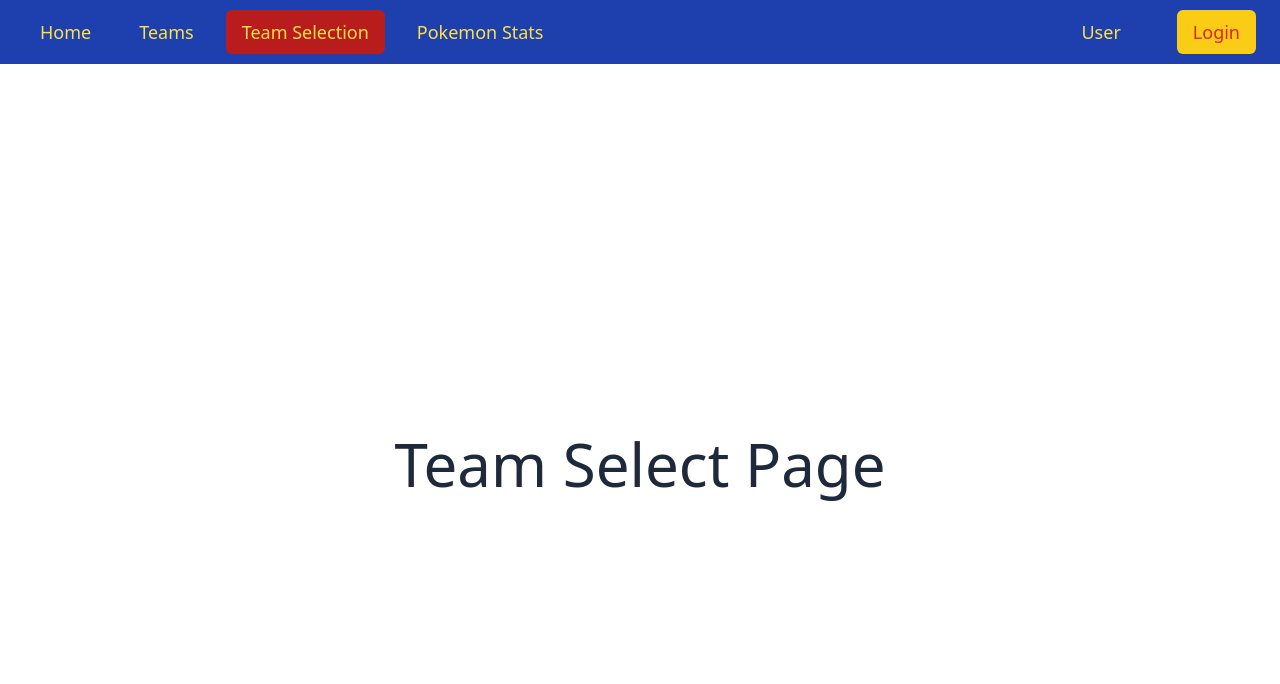
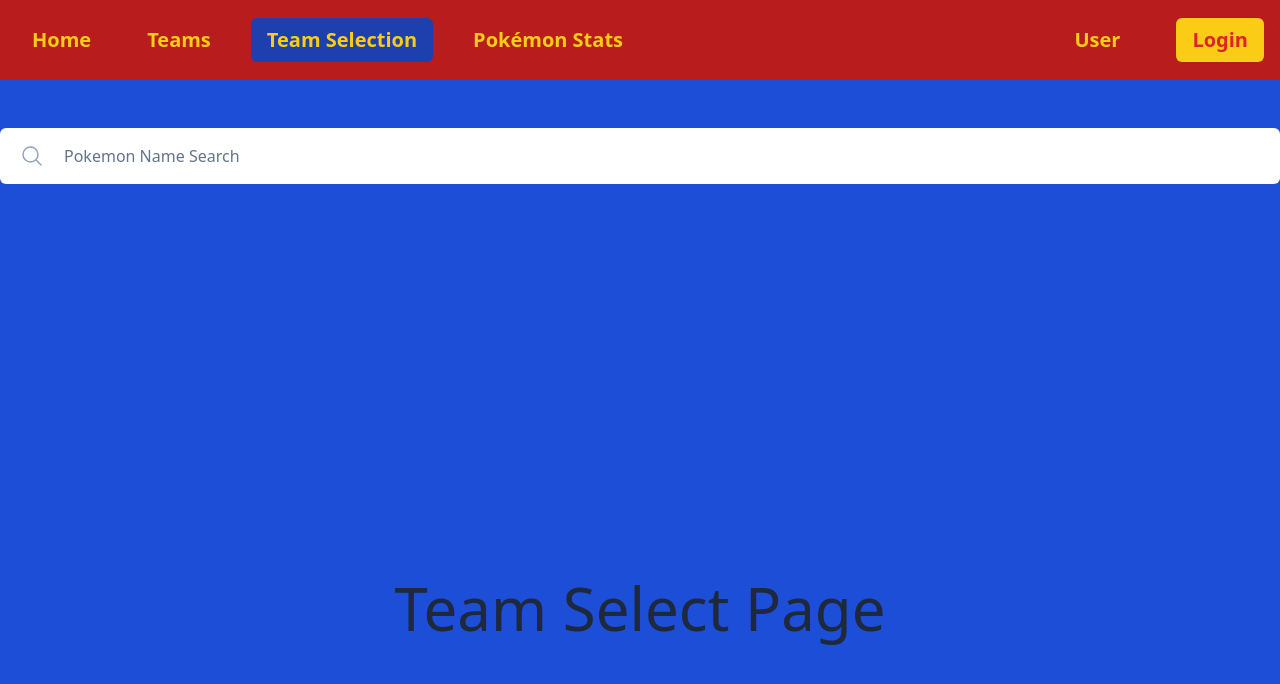
Before and after one commit to ramgarces/finalProject4316, a Vue app: page /teamSelect in a window 1280 px wide. Shown: the top 684 px of the page. Built offline with nearby package versions, Linux system fonts and the light colour scheme.

Commit message:
Add search bar and styling

```diff
--- a/index.html
+++ b/index.html
@@ -10,7 +10,7 @@
 </head>
 
 <body>
-  <div id="app" class="min-h-screen"></div>
+  <div id="app" class="min-h-screen bg-blue-700"></div>
   <script type="module" src="/src/main.js"></script>
 </body>
 
--- a/src/components/NavMenu.vue
+++ b/src/components/NavMenu.vue
@@ -8,7 +8,7 @@
                 Team Selection
             </RouterLink>
             <RouterLink to="/pokemonStats" class="menu-item">
-                Pokemon Stats
+                Pokémon Stats
             </RouterLink>
         </div>
         <div class="login">
@@ -21,17 +21,17 @@
 
 <style lang="postcss" scoped>
 nav {
-    @apply flex h-16 bg-blue-800 text-yellow-300 px-6 text-lg;
+    @apply flex h-20 bg-red-700 text-yellow-400 px-4 text-xl font-bold;
 
     & .router-link-active {
-        @apply bg-red-700;
+        @apply bg-blue-800;
     }
 
     .wrapper {
         @apply container mx-auto flex w-full items-center justify-between;
 
         .menu {
-            @apply flex gap-4;
+            @apply flex gap-6;
 
             &-item {
                 @apply rounded-md px-4 py-2 hover:bg-yellow-400
--- /dev/null
+++ b/src/components/SearchBar.vue
@@ -0,0 +1,24 @@
+<template>
+<div class="wrapper">
+    <input type="text" placeholder="Pokemon Name Search" class="search" />
+    <span class="icon"><svg xmlns="http://www.w3.org/2000/svg" fill="none" viewBox="0 0 24 24" stroke-width="1.5" stroke="currentColor" class="w-6 h-6">
+            <path stroke-linecap="round" stroke-linejoin="round" d="M21 21l-5.197-5.197m0 0A7.5 7.5 0 105.196 5.196a7.5 7.5 0 0010.607 10.607z" />
+        </svg>
+    </span>
+</div>
+</template>
+
+<style lang="postcss" scoped>
+.wrapper {
+    @apply relative flex w-full items-stretch;
+
+    .search {
+        @apply px-16 py-4 placeholder-slate-500 text-slate-800 rounded-md
+        border-0 outline-none focus:ring-yellow-400 focus:ring-4;
+    }
+
+    .icon {
+        @apply absolute left-5 pr-8 py-4 text-slate-400;
+    }
+}
+</style>
--- a/src/views/PokemonStatsPage.vue
+++ b/src/views/PokemonStatsPage.vue
@@ -1,5 +1,18 @@
+<script setup>
+  import SearchBar from '@/components/SearchBar.vue';
+</script>
+
 <template>
-  <main class="flex min-h-screen items-center justify-center">
-    <h1 class="text-6xl font-thin text-slate-800">Pokemon Stats Page</h1>
-  </main>
+  <div class="wrapper">
+    <SearchBar />
+    <main class="flex min-h-screen items-center justify-center">
+      <h1 class="text-6xl font-thin text-slate-800">Pokemon Stats</h1>
+    </main>
+  </div>
 </template>
+
+<style lang="postcss" scoped>
+  .wrapper {
+    @apply container flex flex-col mx-auto py-6;
+  }
+</style>
--- a/src/views/TeamSelectPage.vue
+++ b/src/views/TeamSelectPage.vue
@@ -1,5 +1,18 @@
+<script setup>
+  import SearchBar from '@/components/SearchBar.vue';
+</script>
+
 <template>
-  <main class="flex min-h-screen items-center justify-center">
-    <h1 class="text-6xl font-thin text-slate-800">Team Select Page</h1>
-  </main>
+  <div class="wrapper">
+    <SearchBar />
+    <main class="flex min-h-screen items-center justify-center">
+      <h1 class="text-6xl font-thin text-slate-800">Team Select Page</h1>
+    </main>
+  </div>
 </template>
+
+<style lang="postcss" scoped>
+  .wrapper {
+    @apply container flex flex-col mx-auto py-6;
+  }
+</style>
```
Also changed, not shown: src/App.vue (line endings or trailing spaces).
